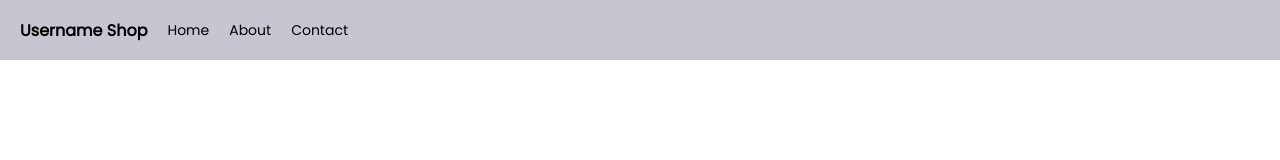
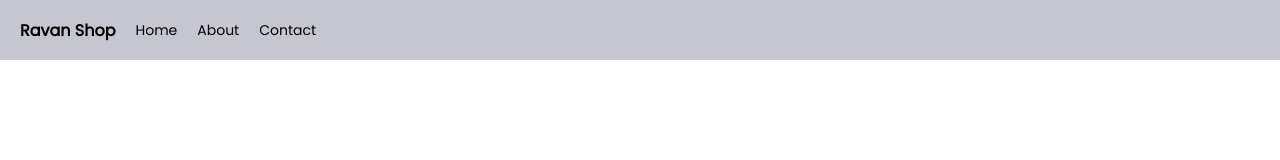
Before and after one commit to Ravan9076sv/Ravan-Git-Shop, a plain HTML site: page index.html in a window 1280 px wide. Shown: the top 160 px of the page. Drawn offline with Linux system fonts and the light colour scheme.

Commit message:
Update index.html

```diff
--- a/index.html
+++ b/index.html
@@ -9,7 +9,7 @@
 </head>
 <body>
   <div class="nav">
-    <a href="#" class="logo">Username Shop</a>
+    <a href="#" class="logo">Ravan Shop</a>
     <a href="#">Home</a>
     <a href="#">About</a>
     <a href="#">Contact</a>
```
